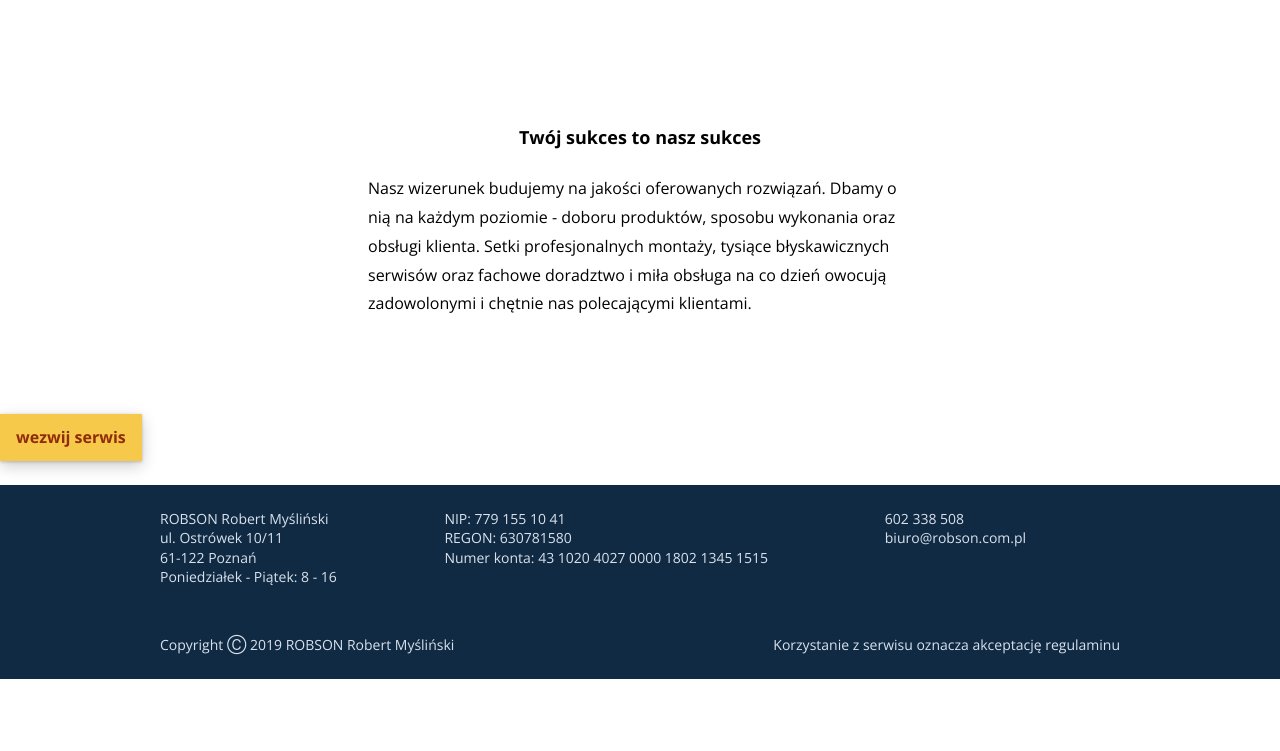
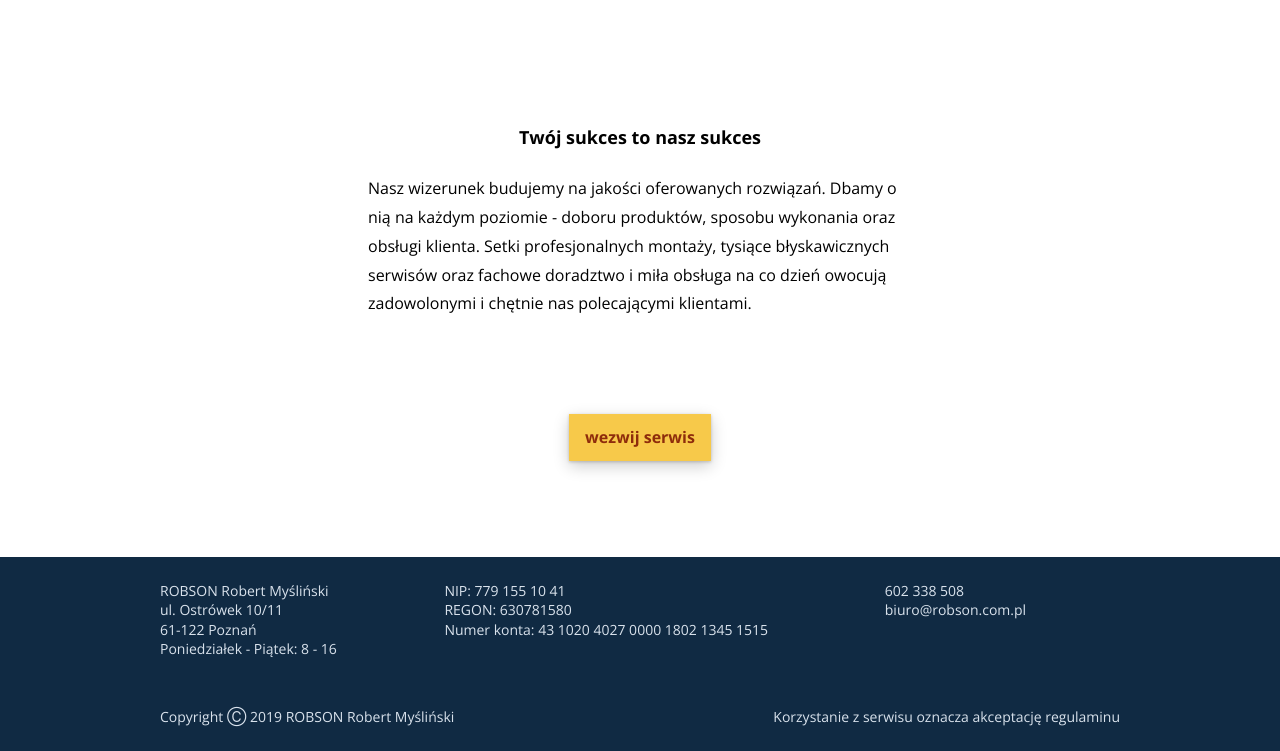
Before and after one commit to maciejmyslinski/robson.com.pl, a Gatsby site: page / in a window 1280 px wide. Shown: the part 1103-1854 px from the top of the page. Before the commit the page ends 1782 px from the top, so only its background shows below. Built offline with nearby package versions, Linux system fonts and the light colour scheme; Gatsby itself is replaced by a stand-in of ours.

Commit message:
Improve homepage cta

```diff
--- a/src/pages/index.js
+++ b/src/pages/index.js
@@ -215,7 +215,14 @@ const IndexPage = () => {
           zadowolonymi i chętnie nas polecającymi klientami.
         </p>
       </div>
-      <Button to='/serwis'>wezwij serwis</Button>
+      <div
+        style={{
+          display: 'flex',
+          justifyContent: 'center',
+          marginBottom: '9.6rem',
+        }}>
+        <Button to='/serwis'>wezwij serwis</Button>
+      </div>
     </Root>
   )
 }
```
Also changed, not shown: README.md.
